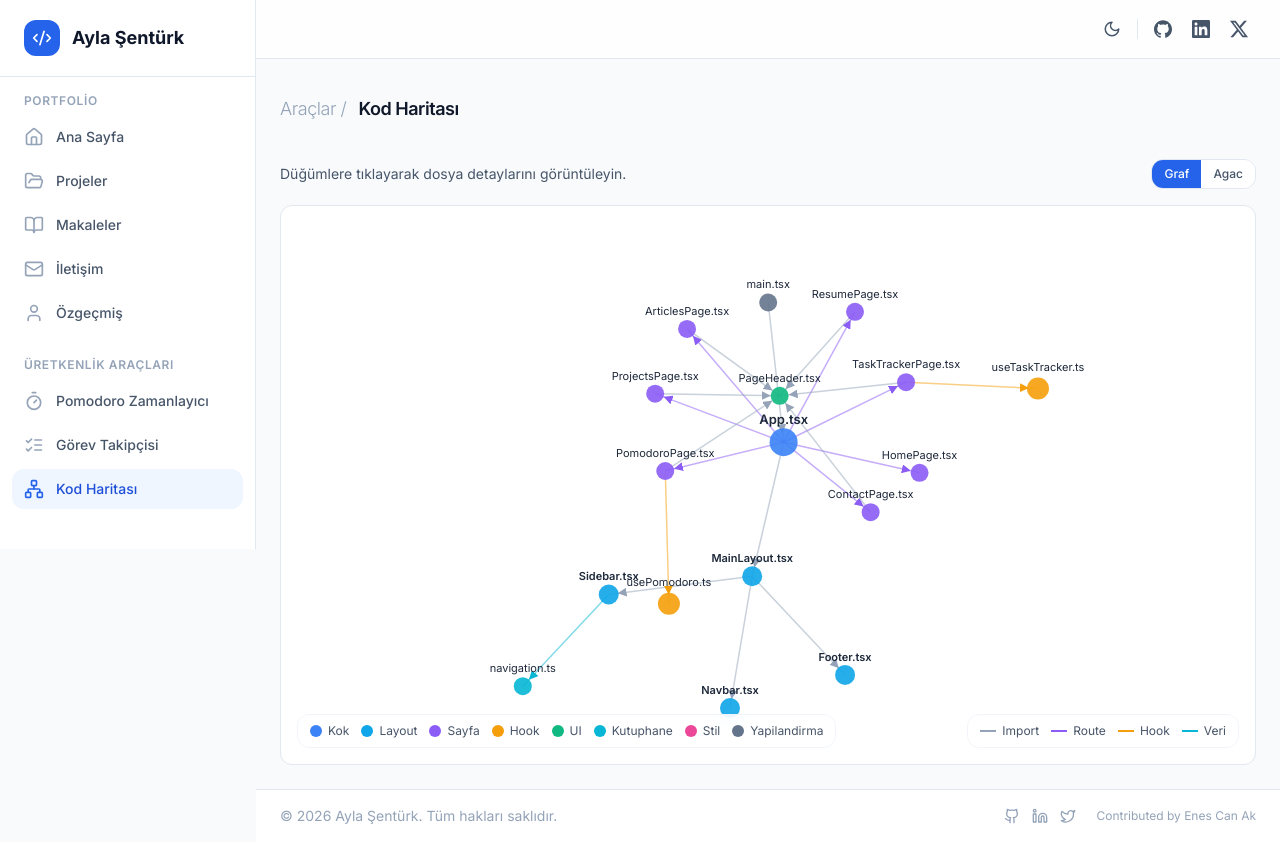
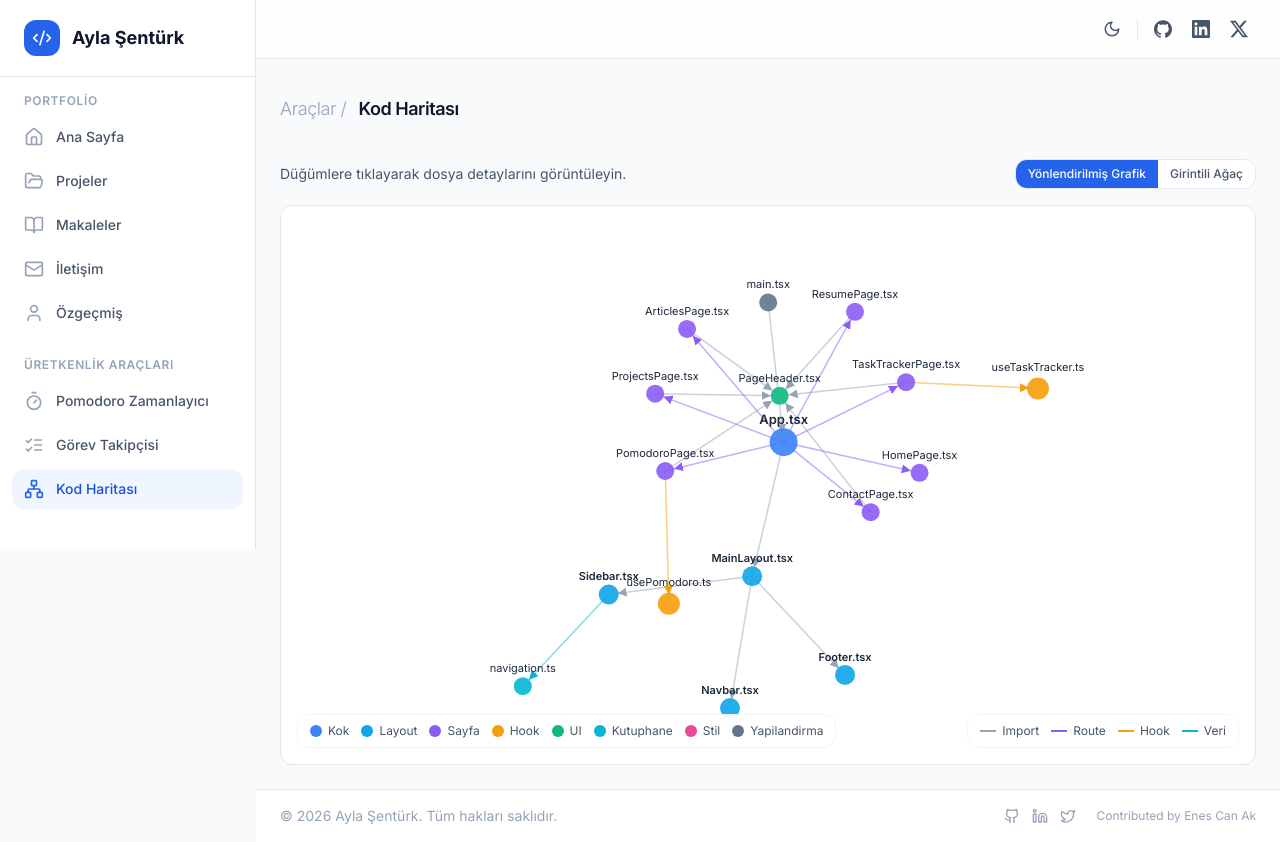
Before and after one commit to aylasenturk/ayla-portfolio-v2026, a React (Vite) app: page /araclar/kod-haritasi in a window 1280 px wide. Built offline with nearby package versions, Linux system fonts and the light colour scheme.

Commit message:
Kod haritası sekme başlıklarını netleştirir

```diff
--- a/src/features/kod-haritasi/KodHaritasiPage.tsx
+++ b/src/features/kod-haritasi/KodHaritasiPage.tsx
@@ -6,8 +6,8 @@ import IndentedTree from "./components/IndentedTree";
 type ViewMode = "graph" | "tree";
 
 const TABS: { key: ViewMode; label: string }[] = [
-  { key: "graph", label: "Graf" },
-  { key: "tree", label: "Agac" },
+  { key: "graph", label: "Yönlendirilmiş Grafik" },
+  { key: "tree", label: "Girintili Ağaç" },
 ];
 
 export default function KodHaritasiPage() {
```
